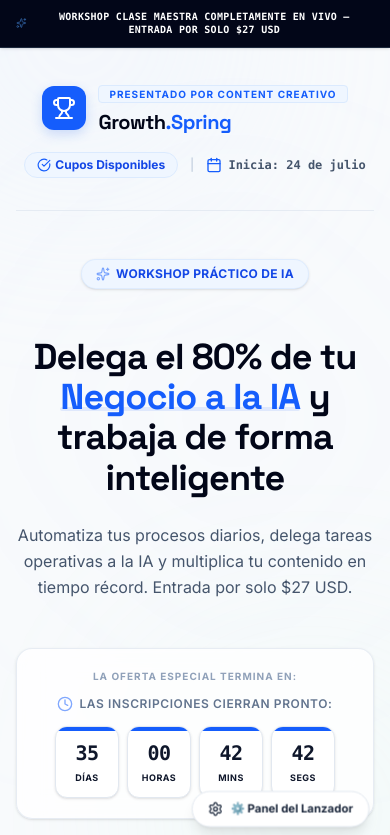
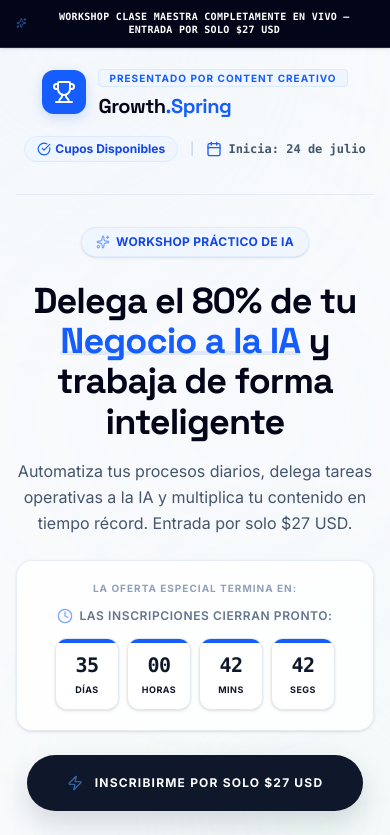
Before and after one commit to davetestrella-app/WorkShop-Intelingencia-Artificial, a React (Vite) app: page / in a window 390 px wide. Shown: the top 835 px of the page. Built offline with nearby package versions, Linux system fonts and the light colour scheme; grey boxes are pictures that could not be loaded.

Commit message:
style: adjust layout spacing for mobile optimization
Reduce top padding and section gaps to improve content visibility and density on mobile devices.

```diff
--- a/src/App.tsx
+++ b/src/App.tsx
@@ -210,7 +210,7 @@ export default function App() {
       </div>
 
       {/* Main Container */}
-      <main className="flex-1 max-w-5xl mx-auto w-full px-4 sm:px-6 lg:px-8 py-8 sm:py-20 md:py-24 space-y-12 sm:space-y-24 md:space-y-36 relative z-10">
+      <main className="flex-1 max-w-5xl mx-auto w-full px-4 sm:px-6 lg:px-8 py-4 sm:py-20 md:py-24 space-y-8 sm:space-y-24 md:space-y-36 relative z-10">
 
         {/* HEADER BRAND */}
         <header className="flex flex-col sm:flex-row justify-between items-center pb-8 border-b border-slate-200/80 gap-4">
@@ -238,7 +238,7 @@ export default function App() {
         </header>
 
         {/* 1. HERO SECTION */}
-        <section id="hero-section" className="space-y-12">
+        <section id="hero-section" className="space-y-6 sm:space-y-12">
           {/* Tagline */}
           <div className="flex justify-center">
             <span className="inline-flex items-center space-x-1.5 px-3.5 py-1.5 rounded-full text-xs font-bold bg-blue-50 text-blue-700 border border-blue-100/80 shadow-sm uppercase tracking-wide">
@@ -248,7 +248,7 @@ export default function App() {
           </div>
 
           {/* Headline and Subheadline */}
-          <div className="space-y-6 text-center max-w-4xl mx-auto">
+          <div className="space-y-4 sm:space-y-6 text-center max-w-4xl mx-auto">
             <h2 className="text-4xl sm:text-5xl lg:text-6xl font-extrabold font-display leading-[1.12] text-slate-950 tracking-tight">
               Delega el 80% de tu <span className="text-blue-600 relative inline-block">
                 Negocio a la IA
@@ -359,7 +359,7 @@ export default function App() {
         </section>
 
         {/* 3. BENEFICIO PRINCIPAL */}
-        <section id="key-benefits-showcase" className="py-6 sm:py-12 space-y-8 sm:space-y-16 text-center">
+        <section id="key-benefits-showcase" className="py-4 sm:py-12 space-y-6 sm:space-y-16 text-center">
           <div className="space-y-3">
             <span className="text-xs font-bold uppercase tracking-widest text-blue-600 block">SISTEMA INTEGRAL DE APRENDIZAJE</span>
             <h3 className="text-3xl sm:text-4xl font-extrabold font-display text-slate-955 tracking-tight">
@@ -409,7 +409,7 @@ export default function App() {
         </section>
 
         {/* 4. QUÉ APRENDERÁS (Bloques Alternados) */}
-        <section id="what-you-will-learn" className="py-6 sm:py-12 space-y-16 sm:space-y-28 md:space-y-40">
+        <section id="what-you-will-learn" className="py-4 sm:py-12 space-y-10 sm:space-y-28 md:space-y-40">
           <div className="max-w-3xl mx-auto text-center space-y-3">
             <span className="text-xs font-bold uppercase tracking-widest text-blue-600 block">Ruta Temática Detallada</span>
             <h3 className="text-3xl sm:text-4xl font-extrabold font-display text-slate-950 tracking-tight">
@@ -638,7 +638,7 @@ export default function App() {
         </section>
 
         {/* 8. SECCIÓN DESTACADA: CLÓNATE A TI MISMO */}
-        <section id="avatar-showcase" className="py-10 sm:py-20 bg-slate-950 text-white rounded-3xl border border-slate-800 p-6 sm:p-12 text-center space-y-8 sm:space-y-12 relative overflow-hidden">
+        <section id="avatar-showcase" className="py-6 sm:py-20 bg-slate-950 text-white rounded-3xl border border-slate-800 p-4 sm:p-12 text-center space-y-6 sm:space-y-12 relative overflow-hidden">
           <div className="absolute top-1/2 left-1/2 -translate-x-1/2 -translate-y-1/2 w-80 h-80 bg-blue-500/10 rounded-full blur-3xl pointer-events-none"></div>
 
           <div className="grid grid-cols-1 md:grid-cols-3 gap-6 max-w-4xl mx-auto relative z-10">
@@ -685,7 +685,7 @@ export default function App() {
         </section>
 
         {/* 9. BONOS SECTION (EXACTLY TWO CARDS) */}
-        <section id="bonuses-section" className="py-6 sm:py-12 space-y-10 sm:space-y-16">
+        <section id="bonuses-section" className="py-4 sm:py-12 space-y-6 sm:space-y-16">
           <div className="max-w-2xl mx-auto text-center space-y-3">
             <span className="text-xs font-bold uppercase tracking-widest text-blue-600 block">Aditamentos de Crecimiento</span>
             <h3 className="text-3xl font-extrabold font-display text-slate-955 tracking-tight">
@@ -698,7 +698,7 @@ export default function App() {
 
           <div className="max-w-4xl mx-auto space-y-8">
             {/* Bono 1 */}
-            <div className="bg-white rounded-3xl border border-slate-200/80 p-6 sm:p-8 flex flex-col md:flex-row items-center gap-6 md:gap-10 hover:shadow-md hover:border-blue-200 transition-all group overflow-hidden">
+            <div className="bg-white rounded-3xl border border-slate-200/80 p-4 sm:p-8 flex flex-col md:flex-row items-center gap-4 md:gap-10 hover:shadow-md hover:border-blue-200 transition-all group overflow-hidden">
               <div className="flex-1 space-y-3.5">
                 <span className="text-[10px] uppercase tracking-wider font-extrabold text-blue-600 bg-blue-50 px-2.5 py-1 rounded border border-blue-150 inline-block font-mono">
                   BONO #1 • DISPONIBLE INMEDIATAMENTE
@@ -716,7 +716,7 @@ export default function App() {
             </div>
 
             {/* Bono 2 */}
-            <div className="bg-white rounded-3xl border border-slate-200/80 p-6 sm:p-8 flex flex-col md:flex-row-reverse items-center gap-6 md:gap-10 hover:shadow-md hover:border-blue-200 transition-all group overflow-hidden">
+            <div className="bg-white rounded-3xl border border-slate-200/80 p-4 sm:p-8 flex flex-col md:flex-row-reverse items-center gap-4 md:gap-10 hover:shadow-md hover:border-blue-200 transition-all group overflow-hidden">
               <div className="flex-1 space-y-3.5">
                 <span className="text-[10px] uppercase tracking-wider font-extrabold text-blue-600 bg-blue-50 px-2.5 py-1 rounded border border-blue-150 inline-block font-mono">
                   BONO #2 • ACCESO DE POR VIDA
@@ -747,14 +747,14 @@ export default function App() {
         </section>
 
         {/* ACERCA DE MÍ (EXPERTO) */}
-        <section id="about-expert-section" className="py-6 sm:py-12 space-y-8 sm:space-y-12">
+        <section id="about-expert-section" className="py-4 sm:py-12 space-y-6 sm:space-y-12">
           <div className="text-center max-w-xl mx-auto space-y-3">
             <span className="text-xs font-bold uppercase tracking-widest text-blue-600">Quién Te Acompaña</span>
             <h3 className="text-3xl font-extrabold font-display text-slate-950">El Experto Detrás del Workshop</h3>
             <p className="text-sm text-slate-500">Aprende directamente de un profesional activo en la industria de la Inteligencia Artificial.</p>
           </div>
 
-          <div className="bg-white rounded-3xl border border-slate-200/80 p-6 sm:p-10 md:p-12 max-w-4xl mx-auto shadow-sm hover:shadow-md transition-all duration-300">
+          <div className="bg-white rounded-3xl border border-slate-200/80 p-4 sm:p-10 md:p-12 max-w-4xl mx-auto shadow-sm hover:shadow-md transition-all duration-300">
             <div className="flex flex-col lg:flex-row items-center gap-10 lg:gap-14">
               {/* Photo Container */}
               <div className="w-full lg:w-1/3 max-w-[280px] lg:max-w-none flex-shrink-0">
@@ -838,7 +838,7 @@ export default function App() {
         </section>
 
         {/* 7-DAY UNCONDITIONAL GUARANTEE SECTION */}
-        <section id="unconditional-guarantee-section" className="bg-amber-50/50 rounded-3xl border border-amber-200 p-6 sm:p-10 relative overflow-hidden shadow-sm max-w-4xl mx-auto">
+        <section id="unconditional-guarantee-section" className="bg-amber-50/50 rounded-3xl border border-amber-200 p-4 sm:p-10 relative overflow-hidden shadow-sm max-w-4xl mx-auto">
           <div className="absolute top-1/2 left-0 -translate-y-1/2 w-48 h-48 bg-amber-500/5 rounded-full blur-3xl pointer-events-none"></div>
 
           <div className="grid grid-cols-1 md:grid-cols-12 gap-8 items-center relative z-10">
@@ -887,7 +887,7 @@ export default function App() {
         </section>
 
         {/* FAQ SECTION */}
-        <section id="faq-accordions-section" className="max-w-3xl mx-auto space-y-6 sm:space-y-10 py-3 sm:py-6">
+        <section id="faq-accordions-section" className="max-w-3xl mx-auto space-y-4 sm:space-y-10 py-2 sm:py-6">
           <div className="text-center space-y-2">
             <span className="text-xs font-bold uppercase tracking-widest text-blue-600">Resolviendo Inquietudes</span>
             <h3 className="text-2xl sm:text-3xl font-bold font-display text-slate-900">Preguntas Frecuentes</h3>
@@ -923,7 +923,7 @@ export default function App() {
         </section>
 
         {/* 10. CALL TO ACTION BOTTOM / CHECKOUT INTEGRATION */}
-        <section id="final-call-to-action" className="bg-gradient-to-tr from-blue-50/50 via-slate-50/80 to-indigo-50/50 backdrop-blur-lg rounded-3xl p-6 sm:p-12 text-center relative overflow-hidden shadow-sm border border-slate-200/80 max-w-4xl mx-auto space-y-10">
+        <section id="final-call-to-action" className="bg-gradient-to-tr from-blue-50/50 via-slate-50/80 to-indigo-50/50 backdrop-blur-lg rounded-3xl p-4 sm:p-12 text-center relative overflow-hidden shadow-sm border border-slate-200/80 max-w-4xl mx-auto space-y-6 sm:space-y-10">
           <div className="absolute top-0 left-0 w-32 h-32 bg-blue-500/5 rounded-full blur-xl"></div>
 
           <div className="relative z-10 max-w-2xl mx-auto space-y-4">
@@ -937,7 +937,7 @@ export default function App() {
           </div>
 
           {/* Recordatorio de las condiciones */}
-          <div className="grid grid-cols-3 gap-4 max-w-lg mx-auto bg-white/80 border border-slate-200 rounded-2xl p-4 text-xs font-bold text-slate-800 shadow-sm">
+          <div className="grid grid-cols-3 gap-2 sm:gap-4 max-w-lg mx-auto bg-white/80 border border-slate-200 rounded-2xl p-3 sm:p-4 text-[11px] sm:text-xs font-bold text-slate-800 shadow-sm">
             <div className="space-y-1 border-r border-slate-100">
               <span className="text-[9px] text-slate-400 block uppercase">ENTRENAMIENTO</span>
               <span>Workshop IA</span>
@@ -953,7 +953,7 @@ export default function App() {
           </div>
 
           {/* Resumen de la oferta / Mockups y Botón de compra */}
-          <div id="capture-card-container" className="max-w-xl mx-auto bg-white rounded-3xl border border-slate-200/80 shadow-[0_20px_50px_rgba(0,0,0,0.05)] p-6 sm:p-8 relative overflow-hidden text-left z-10 space-y-6">
+          <div id="capture-card-container" className="max-w-xl mx-auto bg-white rounded-3xl border border-slate-200/80 shadow-[0_20px_50px_rgba(0,0,0,0.05)] p-4 sm:p-8 relative overflow-hidden text-left z-10 space-y-4 sm:space-y-6">
             <div className="absolute top-0 left-0 w-full h-1.5 bg-gradient-to-r from-blue-600 via-indigo-500 to-blue-500"></div>
 
             <div className="space-y-2">
@@ -1085,18 +1085,7 @@ export default function App() {
         </div>
       )}
 
-      {/* ADMIN FLOATING BADGE */}
-      <div className="fixed bottom-4 right-4 z-40 flex items-center space-x-2">
-        <button
-          id="toggle-admin-btn"
-          onClick={() => setIsAdminOpen(true)}
-          className="px-4 py-2.5 bg-white hover:bg-slate-50 text-slate-800 rounded-full shadow-lg flex items-center space-x-2 text-xs font-bold border border-slate-200 transition-all group scale-95 sm:scale-100 cursor-pointer backdrop-blur-md"
-          title="Abrir Panel del Propietario (Lanzador)"
-        >
-          <Settings className="w-4 h-4 text-blue-650 group-hover:rotate-45 transition-transform" />
-          <span>⚙️ Panel del Lanzador</span>
-        </button>
-      </div>
+      {/* ADMIN FLOATING BADGE REMOVED */}
 
       {/* Admin Panel Modal */}
       <AdminPanel
```
